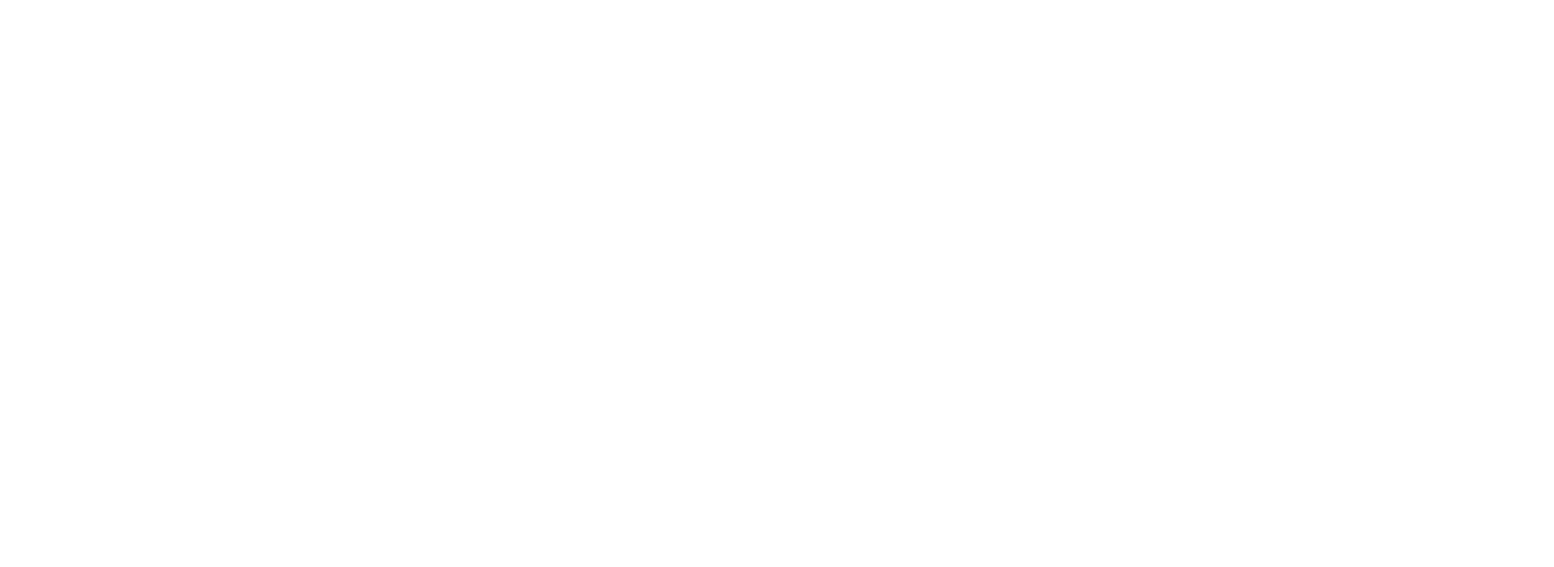
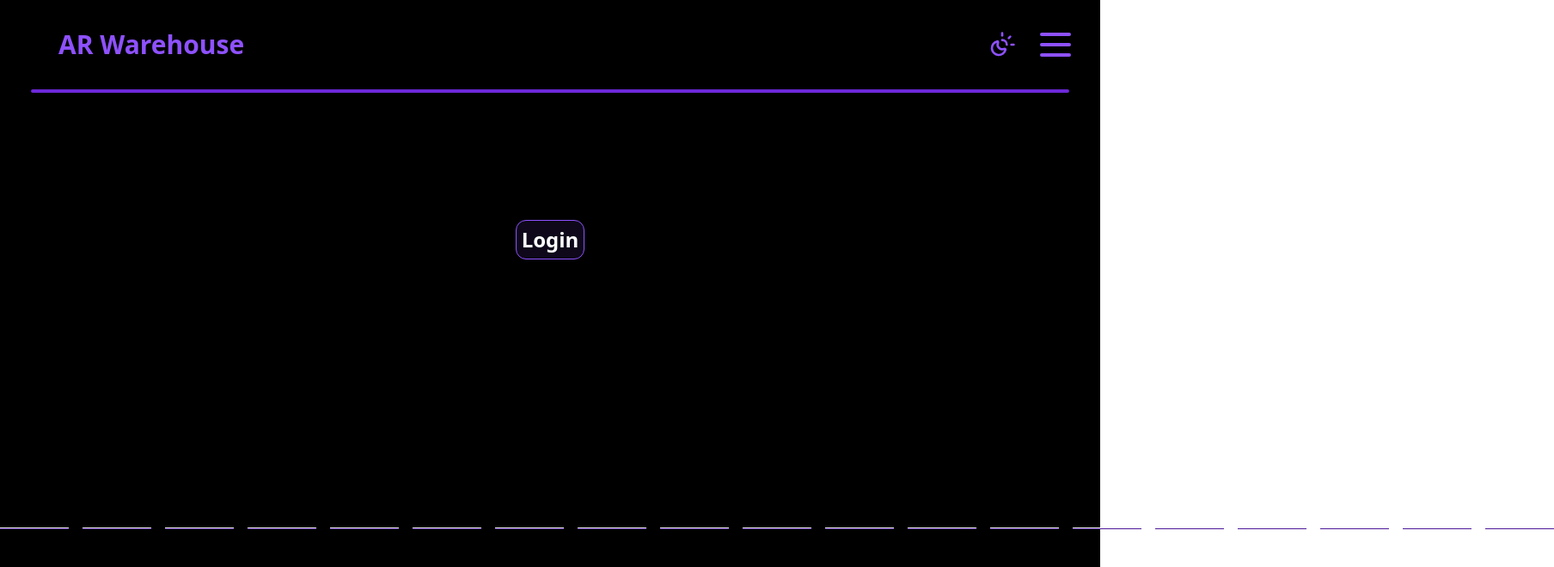
Before and after one commit to alialridaalnajjar/AR_Warehouse, a React (Vite) app: page /AccountPage in a window 1280 px wide. Before the commit this address had no page. Shown: the top 660 px of the page at 86% size, 1808 px wide, since content can reach past the window. Built offline with nearby package versions, Linux system fonts and the light colour scheme.

Commit message:
2.9V feat: add AccountPage component and integrate with routing; update Navbar links and enhance styles with animations

```diff
--- a/src/App.tsx
+++ b/src/App.tsx
@@ -9,6 +9,7 @@
 import ShopPage from "./pages/ShopPage";
 import type { ProductCardType } from "./types/productCardType";
 import ScrollToTop from "./customIconsComponents/ScrollToTop";
+import AccountPage from "./pages/AccountPage";
 
 function App() {
   const [darkMode, setDarkMode] = useState(true);
@@ -71,6 +72,10 @@
               />
             }
           />
+          <Route
+            path="/AccountPage"
+            element={<AccountPage darkMode={darkMode} setDarkMode={setDarkMode} />}
+          />
         </Routes>
       </Router>
     </>
--- a/src/components/Navbar.tsx
+++ b/src/components/Navbar.tsx
@@ -15,7 +15,7 @@
   return (
     <>
       {isNavClicked ? (
-        <div className={`fixed w-full z-50 caret-transparent ${darkMode ? "bg-black" : "bg-slate-700"}`}>
+        <div className={`fixed w-full z-50 caret-transparent ${darkMode ? "bg-black" : "bg-slate-700"} animate-slide-down`}>
           <div className="flex flex-row items-center justify-between w-full p-7 gap-5 h-fit">
             <Link to="/MainPage">
               <h1 className={`${darkMode ? "text-violet-500" : "text-purple-700"} font-extrabold text-xl lg:text-3xl lg:ml-10`}>
@@ -64,7 +64,7 @@
               </div>
             </a>
             <hr className="custom-hr rounded-4xl h-full w-full" />
-            <Link to="/ShopPage" className="w-full mr-2.5">
+            <Link to="/AccountPage" className="w-full mr-2.5">
               {" "}
               <div className="flex-row items-center justify-start gap-6 flex w-full  ml-2.5">
                 <User className=" size-7 text-violet-500" />
@@ -111,6 +111,13 @@
           .sunmoon-animate {
             animation: rotate-sunmoon 0.5s cubic-bezier(0.4,0,0.2,1);
           }
+          @keyframes slide-down {
+            from { transform: translateY(-100%); opacity: 0; }
+            to { transform: translateY(0); opacity: 1; }
+          }
+          .animate-slide-down {
+            animation: slide-down 0.5s cubic-bezier(0.4,0,0.2,1) both;
+          }
         `}
       </style>
     </>
--- a/src/data/ItemsCollection.ts
+++ b/src/data/ItemsCollection.ts
@@ -109,7 +109,7 @@
   },
   {
     key: "gaming-discount-tech-playstation-8",
-    img: "https://m.media-amazon.com/images/I/41TnqQ0prBL._SX300_SY300_QL70_FMwebp_.jpg",
+    img: "https://fattalonline.com/cdn/shop/files/274872-4.png?v=1749721707",
     price: 499.99,
     title: "PlayStation 5 Console (PS5)",
     Gaming: true,
--- a/src/data/ProductsBase.ts
+++ b/src/data/ProductsBase.ts
@@ -109,7 +109,7 @@
   },
   {
     key: "gaming-discount-tech-playstation-8",
-    img: "https://m.media-amazon.com/images/I/41TnqQ0prBL._SX300_SY300_QL70_FMwebp_.jpg",
+    img: "https://fattalonline.com/cdn/shop/files/274872-4.png?v=1749721707",
     price: 499.99,
     title: "PlayStation 5 Console (PS5)",
     Gaming: true,
--- /dev/null
+++ b/src/pages/AccountPage.tsx
@@ -0,0 +1,46 @@
+import React from "react";
+import Navbar from "../components/Navbar";
+import Footer from "../HrComponents/Footer";
+
+export default function AccountPage({
+  darkMode,
+  setDarkMode,
+}: {
+  darkMode: boolean;
+  setDarkMode: React.Dispatch<React.SetStateAction<boolean>>;
+}) {
+  const [showPopup, setShowPopup] = React.useState(false);
+
+  return (
+    <div
+      className={`caret-transparent min-h-screen flex flex-col ${
+        darkMode ? "bg-black text-white" : "bg-slate-700 text-black"
+      }`}
+    >
+      <Navbar darkMode={darkMode} setDarkMode={setDarkMode} />
+      <div className="flex-1 flex items-center justify-center">
+        <button
+          className="text-2xl font-semibold rounded-xl border-1 border-violet-500 p-1.5 caret-transparent bg-violet-500/10 hover:bg-violet-500/30 transition"
+          onClick={() => setShowPopup(true)}
+        >
+          Login
+        </button>
+      </div>
+      {showPopup && (
+        <div className="fixed inset-0 z-50 flex items-center justify-center bg-black/40">
+          <div className="bg-white text-black rounded-xl shadow-xl p-6 min-w-[250px] flex flex-col items-center">
+            <span className="text-lg font-bold mb-2">Coming Soon!</span>
+            <span className="mb-4">This feature will be added soon.</span>
+            <button
+              className="mt-2 px-4 py-1 rounded bg-violet-500 text-white font-semibold hover:bg-violet-600 transition"
+              onClick={() => setShowPopup(false)}
+            >
+              Close
+            </button>
+          </div>
+        </div>
+      )}
+      <Footer darkMode={darkMode} />
+    </div>
+  );
+}
```
